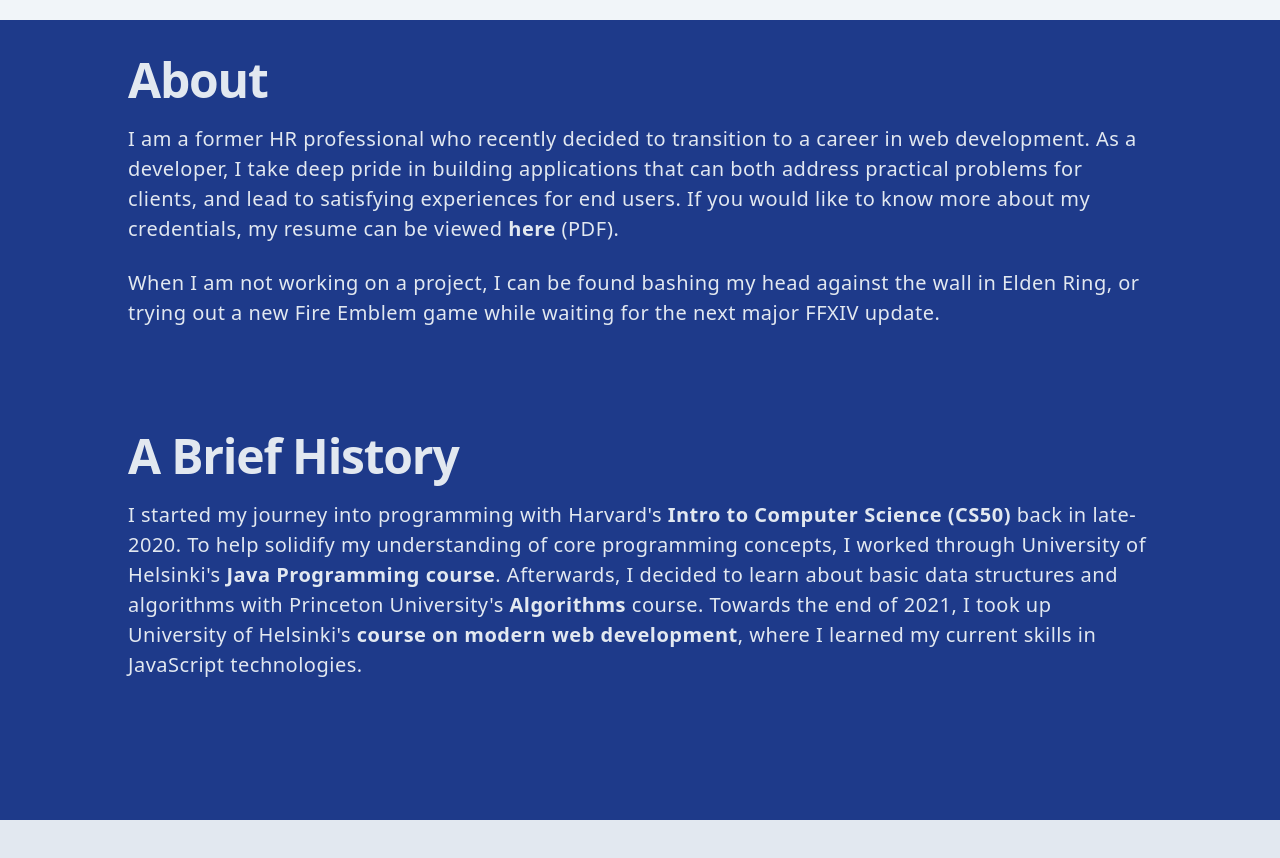
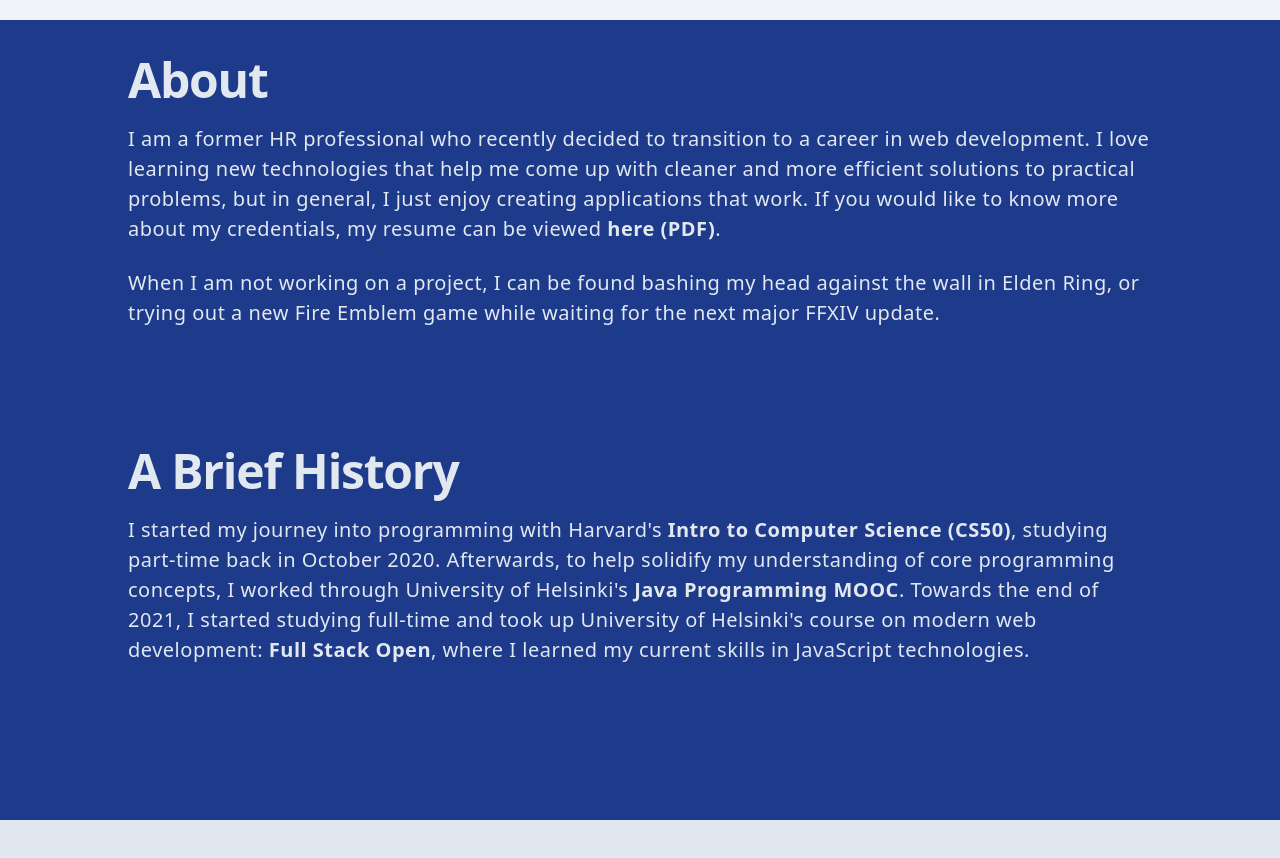
Before and after one commit to flcsn/portfolio-page, a React (Create React App) app: page / in a window 1280 px wide. Shown: the part 780-1638 px from the top of the page. Built offline with nearby package versions, Linux system fonts and the light colour scheme.

Commit message:
text content changes

```diff
--- a/src/components/About.js
+++ b/src/components/About.js
@@ -1,5 +1,5 @@
 import React from 'react'
-import FrankieLacson from '../assets/FrankieLacson.pdf'
+import FrankieLacsonResume from '../assets/FrankieLacsonResume.pdf'
 
 const About = () => {
   return (
@@ -8,10 +8,10 @@
         <h2 className='mb-1 md:mb-5 text-xl font-semibold tracking-tight text-slate-200 sm:text-3xl md:text-5xl'>About</h2>
         <p className='text-sm text-slate-200 tracking-wide font-light sm:text-lg md:text-xl md:leading-normal'>
           I am a former HR professional who recently decided to transition to a career in web development.
-          As a developer, I take deep pride in building applications that can both address practical problems for clients,
-          and lead to satisfying experiences for end users.
-          If you would like to know more about my credentials, my resume can be viewed
-          <a className='font-semibold' href={FrankieLacson} target='_blank' rel='noopener noreferrer'> here</a> (PDF).
+          I love learning new technologies that help me come up with cleaner and more efficient solutions to practical problems,
+          but in general, I just enjoy creating applications that work.
+          If you would like to know more about my credentials, my resume can be viewed&nbsp;
+          <a className='font-semibold hover:underline' href={FrankieLacsonResume} target='_blank' rel='noopener noreferrer'>here (PDF)</a>.
         </p>
         <br/>
         <p className='text-sm text-slate-200 tracking-wide font-light sm:text-lg md:text-xl md:leading-normal'>
@@ -22,14 +22,13 @@
       <div className='flex-grow max-w-screen-lg h-full m-auto'>
         <h2 className='mb-1 md:mb-5 text-xl font-semibold tracking-tight text-slate-200 sm:text-3xl md:text-5xl'>A Brief History</h2>
         <p className='text-sm text-slate-200 tracking-wide font-light sm:text-lg md:text-xl md:leading-normal'>
-          I started my journey into programming with Harvard&apos;s
-          <a className='font-semibold' href='https://cs50.harvard.edu' target='_blank' rel='noopener noreferrer'> Intro to Computer Science (CS50)</a> back in late-2020.
-          To help solidify my understanding of core programming concepts, I worked through University of Helsinki&apos;s
-          <a className='font-semibold' href='https://java-programming.mooc.fi/' target='_blank' rel='noopener noreferrer'> Java Programming course</a>.
-          Afterwards, I decided to learn about basic data structures and algorithms with Princeton University&apos;s
-          <a className='font-semibold' href='https://www.coursera.org/learn/algorithms-part1' target='_blank' rel='noopener noreferrer'> Algorithms</a> course.
-          Towards the end of 2021, I took up University of Helsinki&apos;s
-          <a className='font-semibold' href='https://fullstackopen.com/en/' target='_blank' rel='noopener noreferrer'> course on modern web development</a>,
+          I started my journey into programming with Harvard&apos;s&nbsp;
+          <a className='font-semibold hover:underline' href='https://cs50.harvard.edu' target='_blank' rel='noopener noreferrer'>Intro to Computer Science (CS50)</a>,
+          studying part-time back in October 2020.
+          Afterwards, to help solidify my understanding of core programming concepts, I worked through University of Helsinki&apos;s&nbsp;
+          <a className='font-semibold hover:underline' href='https://java-programming.mooc.fi/' target='_blank' rel='noopener noreferrer'>Java Programming MOOC</a>.
+          Towards the end of 2021, I started studying full-time and took up University of Helsinki&apos;s course on modern web development:&nbsp;
+          <a className='font-semibold hover:underline' href='https://fullstackopen.com/en/' target='_blank' rel='noopener noreferrer'>Full Stack Open</a>,
            where I learned my current skills in JavaScript technologies.
         </p>
       </div>
```
